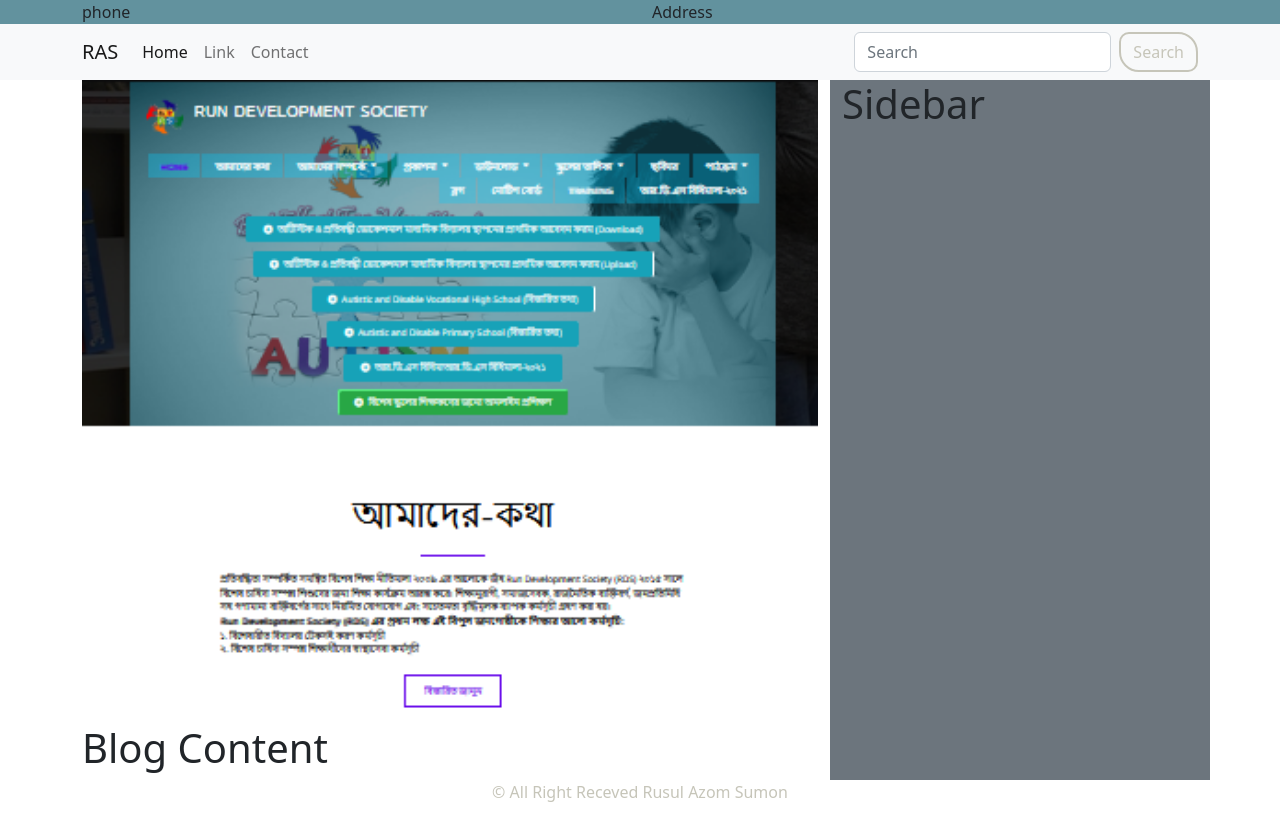
After one commit to rusulazomsumon/wptcjsbd, a PHP site: page /single.html in a window 1280 px wide. The commit adds this page. Run offline with PHP 8.4, Linux system fonts and the light colour scheme; some libraries are stand-ins or nearby versions.

Commit message:
single page

```diff
--- a/bootstrap/assect/css/style.css
+++ b/bootstrap/assect/css/style.css
@@ -2,6 +2,14 @@
 .heading {
     color: #C6C5B9;
     text-shadow: -1px 0 #393D3F, 0 1px #393D3F, 1px 0 #393D3F, 0 -1px #393D3F;
+  }
+
+  h2::before{
+    content: url("../img/icon/question-circle-fill.svg");
+  }
+
+  h2::after{
+    content: url("../img/icon/question-circle-fill.svg");
   }
 
 /* Top-BER */
@@ -77,7 +85,23 @@
     background-size: 100% 100%;
     box-shadow: 0px 1px 3px 1px #888888;
 }
+
+.project-item:hover{
+
+    box-shadow: 0px 2px 1px 3px #3d11b6;
+    transition: 2s;
+
+}
 .project-text{
-    background-color: hsl(200, 5%, 10%);
-    opacity: 0.6;
+    background-color: #3d11b6;
+    color: #C6C5B9;
+    opacity: 0.8;
 }
+
+.project-text:hover{
+    background-color: #3d11b6;
+    color: #C6C5B9;
+    opacity: 0.9;
+    transition: 2s;
+
+}
--- /dev/null
+++ b/bootstrap/single.html
@@ -0,0 +1,90 @@
+<!doctype html>
+<html lang="en">
+  <head>
+    <meta charset="utf-8">
+    <meta name="viewport" content="width=device-width, initial-scale=1">
+    <title>RAS Daily</title>
+    <!-- bootstrap icon -->
+    <link rel="stylesheet" href="https://cdn.jsdelivr.net/npm/bootstrap-icons@1.3.0/font/bootstrap-icons.css">
+    <link href="./assect/css/bootstrap.css" rel="stylesheet" crossorigin="anonymous">
+    <link rel="stylesheet" href="./assect/css/style.css">
+  </head>
+  <body>
+    <header>
+      <!-- top header -->
+      <section class="container-flued top-ber">
+        <div class="container-xl ">
+            <div class="row">
+                <div class="col-6">
+                  phone
+                </div>
+                <div class="col-6">
+                  Address
+                </div>
+            </div>
+        </div>
+      </section>
+      <!-- navbar area -->
+      <section class="container-flued">
+        <nav class="navbar navbar-expand-md bg-light">
+          <div class="container">
+            <button class="navbar-toggler" type="button" data-bs-toggle="collapse" data-bs-target="#navbarTogglerDemo03" aria-controls="navbarTogglerDemo03" aria-expanded="false" aria-label="Toggle navigation">
+              <span class="navbar-toggler-icon"></span>
+            </button>
+            <a class="navbar-brand" href="#">RAS</a>
+            <div class="collapse navbar-collapse" id="navbarTogglerDemo03">
+              <ul class="navbar-nav me-auto mb-2 mb-lg-0">
+                <li class="nav-item">
+                  <a class="nav-link active" aria-current="page" href="#">Home</a>
+                </li>
+                <li class="nav-item">
+                  <a class="nav-link" href="#">Link</a>
+                </li>
+                <li class="nav-item">
+                  <a class="nav-link ">Contact</a>
+                </li>
+              </ul>
+              <form class="d-flex" role="search">
+                <input class="form-control me-2" type="search" placeholder="Search" aria-label="Search">
+                <button class="btn btn-outline-success" type="submit">Search</button>
+              </form>
+            </div>
+          </div>
+        </nav>
+      </section>
+      <!-- header end -->
+    </header>
+    <!-- @@@@@@@@@@@@@@@@@@@@@@@@@@@@@@@@Blog Content Style@@@@@@@@@@@@@@@@@@@@@@@@@@@@@@@@@@@@@@@@@@ -->
+
+    <div class="container-flued">
+      <div class="container">
+        <div class="row">
+          <div class="col-md-8 col-12 ">
+            <div class="post-thumnil">
+              <img src="./assect/img/rundsorg.png" width="100%" height="50%" alt="">
+            </div>
+            <h1>Blog Content</h1>
+          </div>
+          <div class="col-md-4 col-12 bg-secondary">
+            <h1>Sidebar</h1>
+          </div>
+        </div>
+      </div>
+    </div>
+
+    <!-- @@@@@@@@@@@@@@@@@@@@@@@@@@@@@@@@Blog Content Style End@@@@@@@@@@@@@@@@@@@@@@@@@@@@@@@@@@@@@@@@@@ -->
+
+
+    <!-- ###########Footer############# -->
+    <footer>
+      <div class="container-flued">
+        <div class="container">
+          <div class="row text-center">
+            <p> © All Right Receved Rusul Azom Sumon </p>
+          </div>
+        </div>
+      </div>
+    </footer>
+    <script src="./assect/js/bootstrap.bundle.min.js" crossorigin="anonymous"></script>
+  </body>
+</html>
```
Also changed, not shown: bootstrap/index.html (+37 -19 lines), bootstrap/assect/img/runbangla24 local new s.jpg (added), bootstrap/assect/img/rusulazomsumonProthomalo.png (added), bootstrap/header.php (added).
